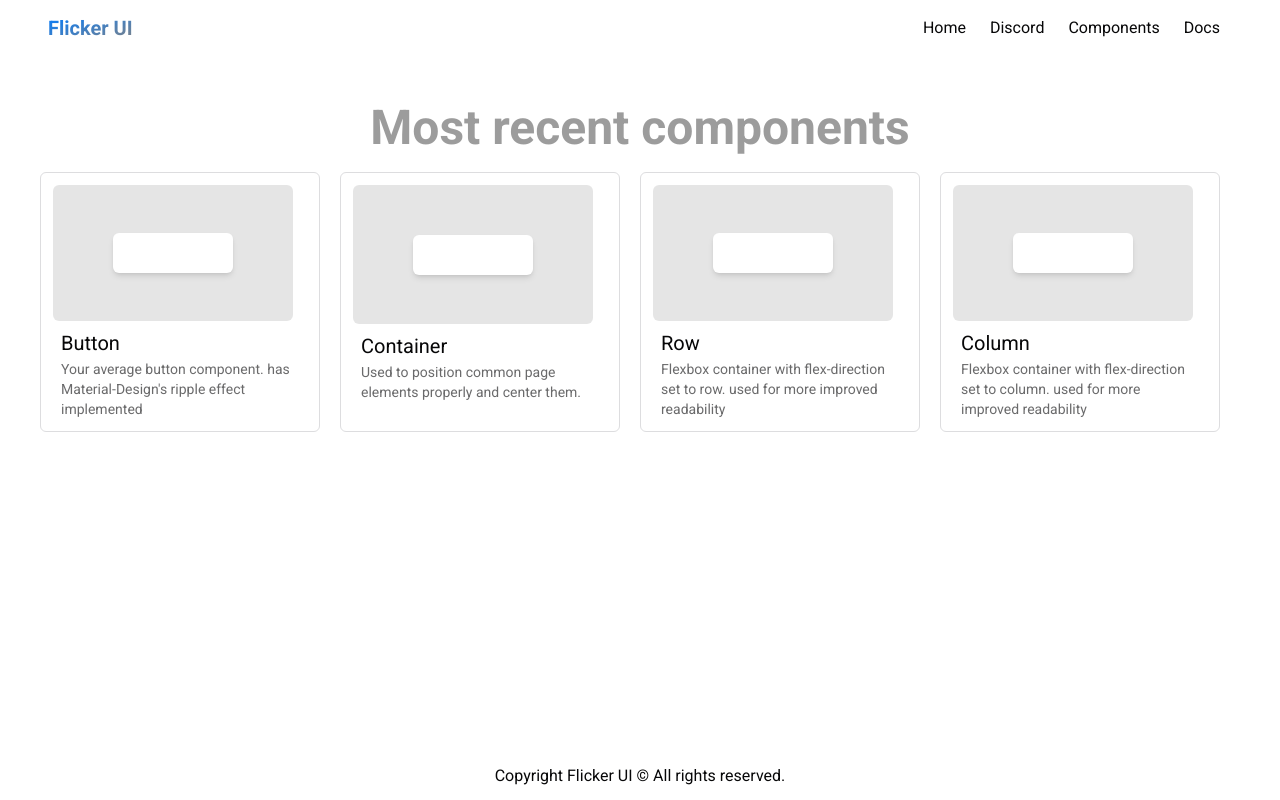
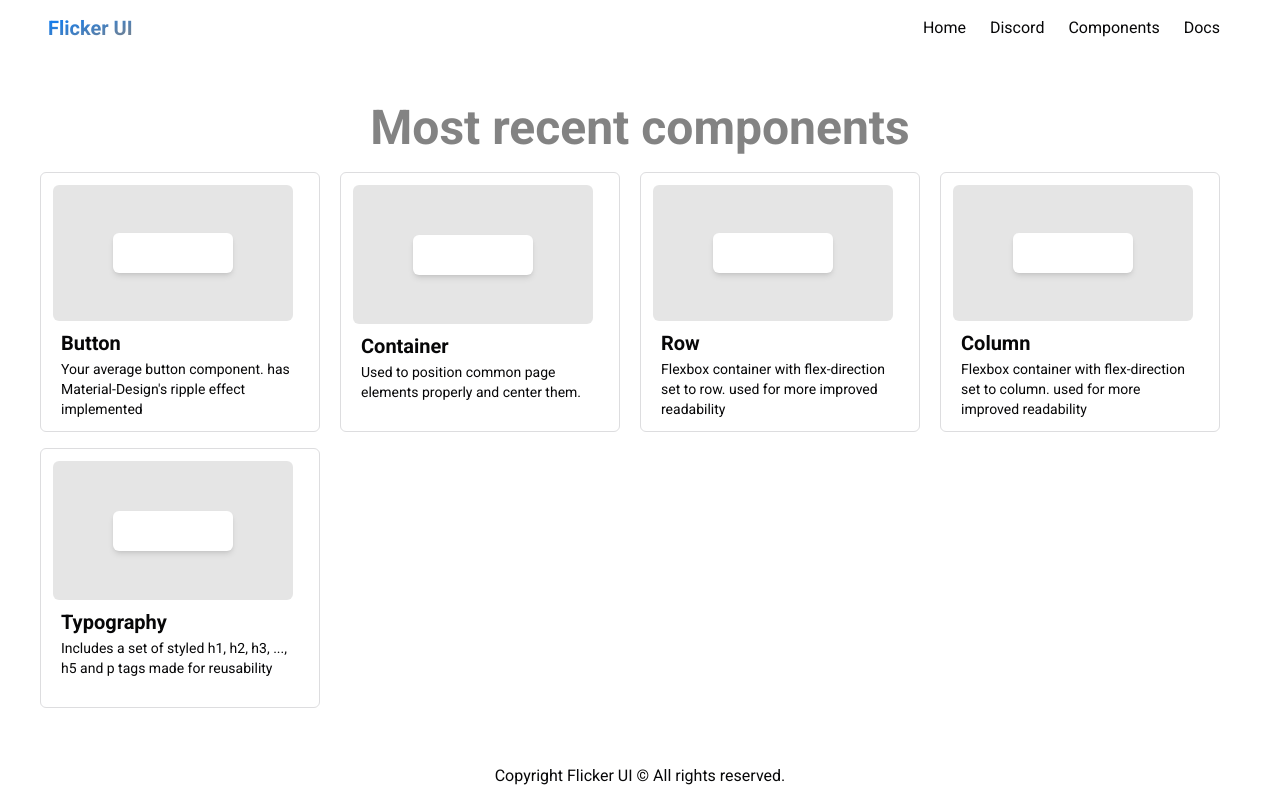
Before and after one commit to Humboorgir/flicker-ui-website, a Next.js app: page /components in a window 1280 px wide. Built offline with nearby package versions, Linux system fonts and the light colour scheme.

Commit message:
feat(components-page): add Typography component

```diff
--- a/src/pages/components.tsx
+++ b/src/pages/components.tsx
@@ -1,7 +1,10 @@
 import ComponentsLayout from "@/layouts/componentLayout";
+import Container from "@/components/ui/container";
+import Typography from "@/components/ui/typography";
 import Column from "@/components/ui/column";
-import Container from "@/components/ui/container";
 import Row from "@/components/ui/row";
+
+import Link from "next/link";
 
 const Components = () => {
   const components = [
@@ -21,29 +24,39 @@ const Components = () => {
       title: "Column",
       description: "Flexbox container with flex-direction set to column. used for more improved readability",
     },
+    {
+      title: "Typography",
+      description: "Includes a set of styled h1, h2, h3, ..., h5 and p tags made for reusability",
+    },
   ];
   return (
     <Container className="pt-12">
       <Column>
         {/* I'll clean up the code here later  */}
-        <h2 className="text-3xl md:text-5xl font-bold text-foreground/40 mb-5">Most recent components</h2>
+        <h2 className="text-3xl md:text-5xl font-bold text-foreground/50 mb-5">Most recent components</h2>
         <Row justify="center" className="flex-wrap">
           {components.map((component, i) => {
             return (
-              <Column
+              <Link
                 key={i}
-                items="start"
-                justify="start"
-                className="mr-5 mb-4 border border-ring hover:bg-secondary rounded-md p-3 w-[280px] h-[260px]
+                href={`/docs/${component.title.toLowerCase()}`}
+                className="flex flex-col mr-5 mb-4 border border-ring hover:bg-secondary rounded-md p-3 w-[280px] h-[260px]
                 duration-300 hover:-translate-y-1.5 transition-all cursor-pointer">
                 <div className="grid place-items-center bg-black/10 mb-2 w-[240px] h-[139px] rounded-md">
                   <div className="flex w-[120px] h-[40px] bg-white rounded-md shadow-md" />
                 </div>
-                <h4 className="text-xl mb-0.5 px-2">{component.title}</h4>
-                <p className="text-sm text-foreground/60 px-2">{component.description}</p>
-              </Column>
+                <Typography variant="h4" className="mb-0.5 px-2">
+                  {component.title}
+                </Typography>
+                <Typography variant="p" className="text-sm px-2">
+                  {component.description}
+                </Typography>
+              </Link>
             );
           })}
+          {[0, 0, 0].map((x) => (
+            <div className="mr-5 mb-4 w-[280px] h-[260px] hidden sm:block" />
+          ))}
         </Row>
       </Column>
     </Container>
```
